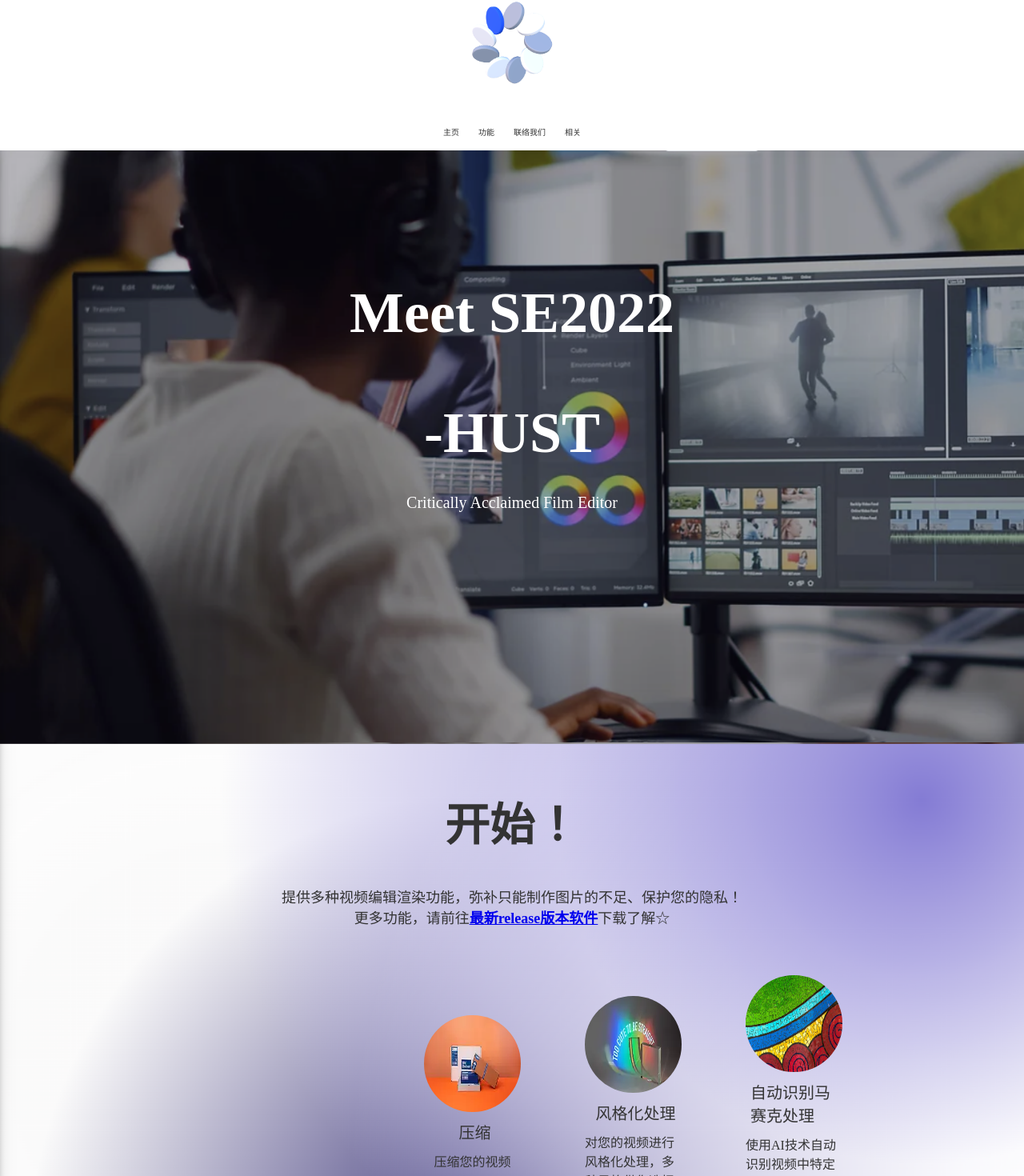
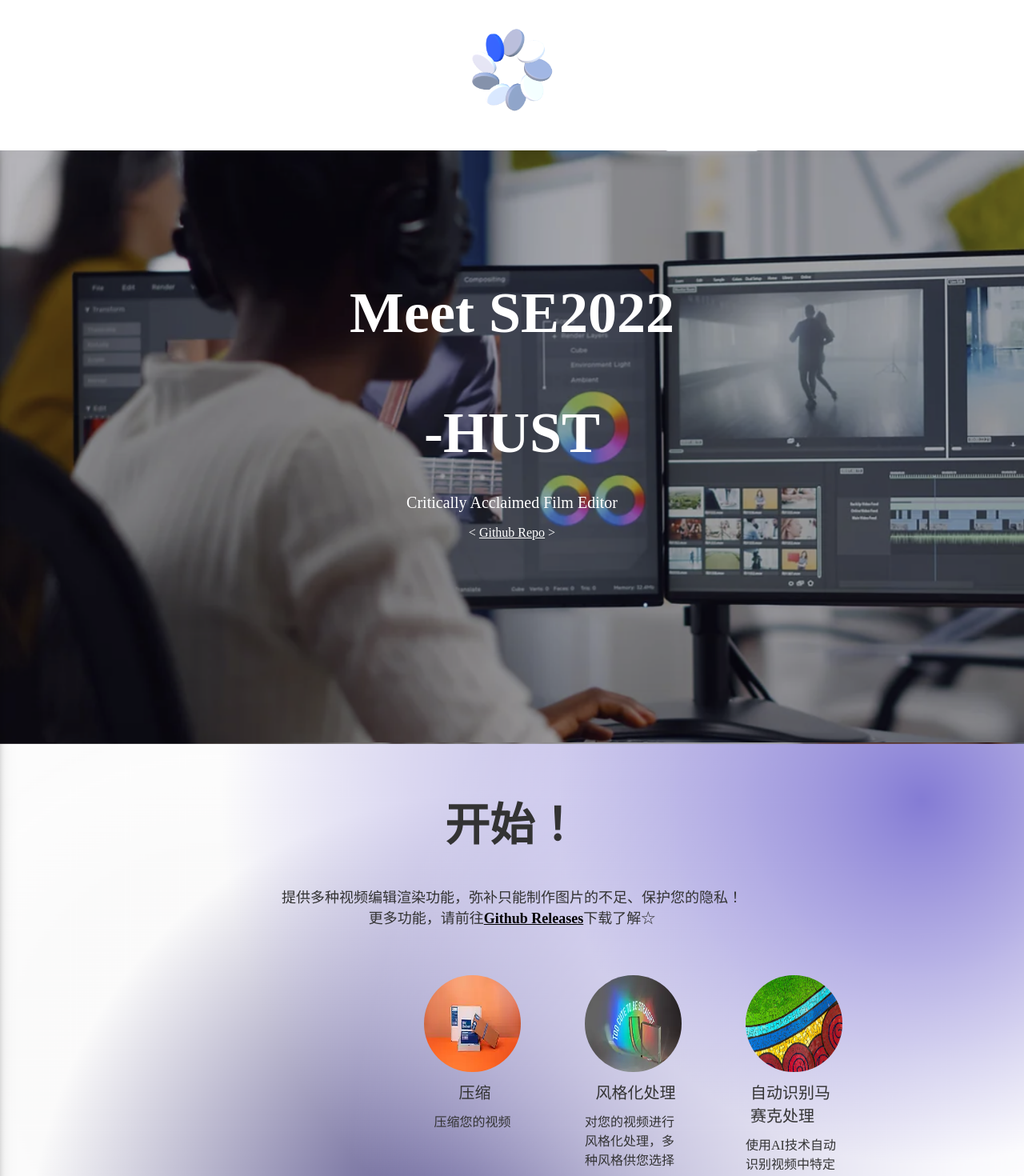
Before and after one commit to SE2022-HUST/shxd-official, a React app: page / in a window 1280 px wide. Shown: the part 32-1502 px from the top of the page at 80% size. Built offline with nearby package versions, Linux system fonts and the light colour scheme.

Commit message:
微调css

```diff
--- a/src/Components/Banner/Banner.css
+++ b/src/Components/Banner/Banner.css
@@ -5,11 +5,11 @@
 }
 
 .ban_content {
-    background-image:url(../../Image/bkg.png) ;
+  background-image: url(../../Image/bkg.png);
   background-color: rgba(226, 232, 238, 0.396);
   width: 100%;
   height: 740px;
-    background-size:cover;
+  background-size: cover;
   display: flex;
   flex-direction: column;
   align-items: center;
@@ -19,19 +19,19 @@
   font-weight: bold;
   font-size: 72px;
   line-height: 150px;
-    color:white
+  color: white;
 }
 .ban_header2 {
   padding-top: 0;
   font-weight: bold;
   font-size: 72px;
   line-height: 150px;
-    color:white
+  color: white;
 }
-.ban_text{
+.ban_text {
   font-size: 20px;
   line-height: 1.25em;
-    color:white
+  color: white;
 }
 
 /* .banner {
@@ -39,3 +39,20 @@
     flex-direction: column;
     align-items: center;
 } */
+
+.repo-link {
+  color: white;
+  margin-top: 1rem;
+}
+
+.repo-link a:-webkit-any-link {
+  color: white;
+  cursor: pointer;
+  text-decoration: underline;
+}
+
+.repo-link a:-webkit-any-link:hover {
+  color: rgb(148, 148, 148);
+  cursor: pointer;
+  text-decoration: underline;
+}
--- a/src/Components/Banner/Banner.tsx
+++ b/src/Components/Banner/Banner.tsx
@@ -1,15 +1,20 @@
-import React from 'react';
-import './Banner.css';
+import React from 'react'
+import './Banner.css'
 
-export default function Banner () {
-    return (
-        <div className='banner'>
-            <div className='ban_content'>
-                <div className='ban_header1'>Meet SE2022</div>
-                <div className='ban_header2'>-HUST</div>
-                <div className='ban_text'>Critically Acclaimed Film Editor</div>
-            </div>
+export default function Banner() {
+  return (
+    <div className="banner">
+      <div className="ban_content">
+        <div className="ban_header1">Meet SE2022</div>
+        <div className="ban_header2">-HUST</div>
+        <div className="ban_text">Critically Acclaimed Film Editor</div>
+        <div className="repo-link">
+          {'< '}
+          <a href="https://github.com/SE2022-HUST/shxd-client">Github Repo</a>
+          {' >'}
         </div>
-    )
+      </div>
+    </div>
+  )
 }
 // <img src={require('../../Image/bkg.jpg')} className='ban_bkg'/>
--- a/src/Components/Header/Header.tsx
+++ b/src/Components/Header/Header.tsx
@@ -1,18 +1,12 @@
-import React from 'react';
-import './Header.css';
+import React from 'react'
+import './Header.css'
 
-export default function Header () {
-    return (
-        <div className='header'>
-            <div className='headerImg'>
-                <img src={require('../../Image/circle2.png')} className='headerCon'/>
-            </div>
-            <section className='textContainer'>
-                <div className='text'>主页</div>
-                <div className='text'>功能</div>
-                <div className='text'>联络我们</div>
-                <div className='text'>相关</div>
-            </section>
-        </div>
-    )
+export default function Header() {
+  return (
+    <div className="header">
+      <div className="headerImg">
+        <img src={require('../../Image/circle2.png')} className="headerCon" />
+      </div>
+    </div>
+  )
 }
--- a/src/Components/Intro/Intro.css
+++ b/src/Components/Intro/Intro.css
@@ -1,4 +1,4 @@
-.introContainer{
+.introContainer {
   background-image: url(../../Image/purple.png);
   width: 100%;
   height: 100%;
@@ -9,7 +9,7 @@
   justify-content: center;
 }
 
-.start{
+.start {
   font-weight: bold;
   font-size: 56px;
   text-align: center;
@@ -17,12 +17,20 @@
   padding-bottom: 40px;
 }
 
-.offer{
+.offer {
   padding: 0;
   font-size: 18px;
   text-align: center;
 }
 
-.list{
+.list {
   width: 300px;
 }
+
+.offer a:-webkit-any-link {
+  color: black;
+}
+
+.offer a:-webkit-any-link:hover {
+  color: rgb(58, 58, 58);
+}
--- a/src/Components/Intro/Intro.tsx
+++ b/src/Components/Intro/Intro.tsx
@@ -1,44 +1,61 @@
 import React from 'react'
-import "./Intro.css"
-import {OptionType,OptionTypeC}from "../../type/OptionType"
-import Option from "../Option/Option"
-import SwipeSlider from "../SwipeSlide/SwipeSlide"
+import './Intro.css'
+import { OptionType, OptionTypeC } from '../../type/OptionType'
+import Option from '../Option/Option'
+import SwipeSlider from '../SwipeSlide/SwipeSlide'
 
-export default function Intro () {
+export default function Intro() {
   let list = []
-    list.push(new OptionTypeC({
-        name:"压缩",
-        description:"压缩您的视频",
-        imgUrl:"2.jpg"
-    }))
-    list.push(new OptionTypeC({
-        name: "风格化处理",
-        description: "对您的视频进行风格化处理，多种风格供您选择",
-        imgUrl: "3.jpg"
-    }))
-    list.push(new OptionTypeC({
-        name: "自动识别马赛克处理",
-        description: "使用AI技术自动识别视频中特定对象并做马赛克处理",
-        imgUrl: "1.jpg"
-    }))
+  list.push(
+    new OptionTypeC({
+      name: '压缩',
+      description: '压缩您的视频',
+      imgUrl: '2.jpg',
+    })
+  )
+  list.push(
+    new OptionTypeC({
+      name: '风格化处理',
+      description: '对您的视频进行风格化处理，多种风格供您选择',
+      imgUrl: '3.jpg',
+    })
+  )
+  list.push(
+    new OptionTypeC({
+      name: '自动识别马赛克处理',
+      description: '使用AI技术自动识别视频中特定对象并做马赛克处理',
+      imgUrl: '1.jpg',
+    })
+  )
 
   return (
-        <div className='introContainer'>
+    <div className="introContainer">
       <div>
-                <div className='start'>开始！</div>
-                <div className='offer'>提供多种视频编辑渲染功能，弥补只能制作图片的不足、保护您的隐私！</div>
-                <div className='offer'>更多功能，请前往<a color='white' href='https://github.com/SE2022-HUST/shxd-client/releases'><strong>最新release版本软件</strong></a>下载了解☆</div>
+        <div className="start">开始！</div>
+        <div className="offer">
+          提供多种视频编辑渲染功能，弥补只能制作图片的不足、保护您的隐私！
         </div>
-            <section className='list' style={{display:'flex',justifyContent:'space-around'}}>
-                { list.map(item=>
+        <div className="offer">
+          更多功能，请前往
+          <a href="https://github.com/SE2022-HUST/shxd-client/releases">
+            <strong>Github Releases</strong>
+          </a>
+          下载了解☆
+        </div>
+      </div>
+      <section
+        className="list"
+        style={{ display: 'flex', justifyContent: 'space-around' }}
+      >
+        {list.map((item) => (
           <Option
             key={item.name}
             imgUrl={item.imgUrl}
             name={item.name}
             description={item.description}
-                    />)
-                }
+          />
+        ))}
       </section>
     </div>
-    );
+  )
 }
--- a/src/Components/Option/Option.css
+++ b/src/Components/Option/Option.css
@@ -1,19 +1,19 @@
-.picture{
+.picture {
   width: 121px;
   height: 121px;
   border-radius: 60px;
 }
 
-.container{
+.container {
   display: flex;
   flex-direction: column;
   align-items: center;
   width: 380px;
-    /* margin: 0; */
+  margin: 60px 20px;
   padding: 0 20px;
 }
 
-.name{
+.name {
   font-size: 25px;
   margin-bottom: 10px;
   margin-top: 10px;
--- a/src/Components/Profile/Profile.css
+++ b/src/Components/Profile/Profile.css
@@ -27,8 +27,3 @@
     text-align: left;
     padding-left: 5%;
 }
-
-.container{
-    justify-content: center;
-    margin: 60px 20px;
-}
```
Lines whose indentation alone changed are shown as unchanged.
